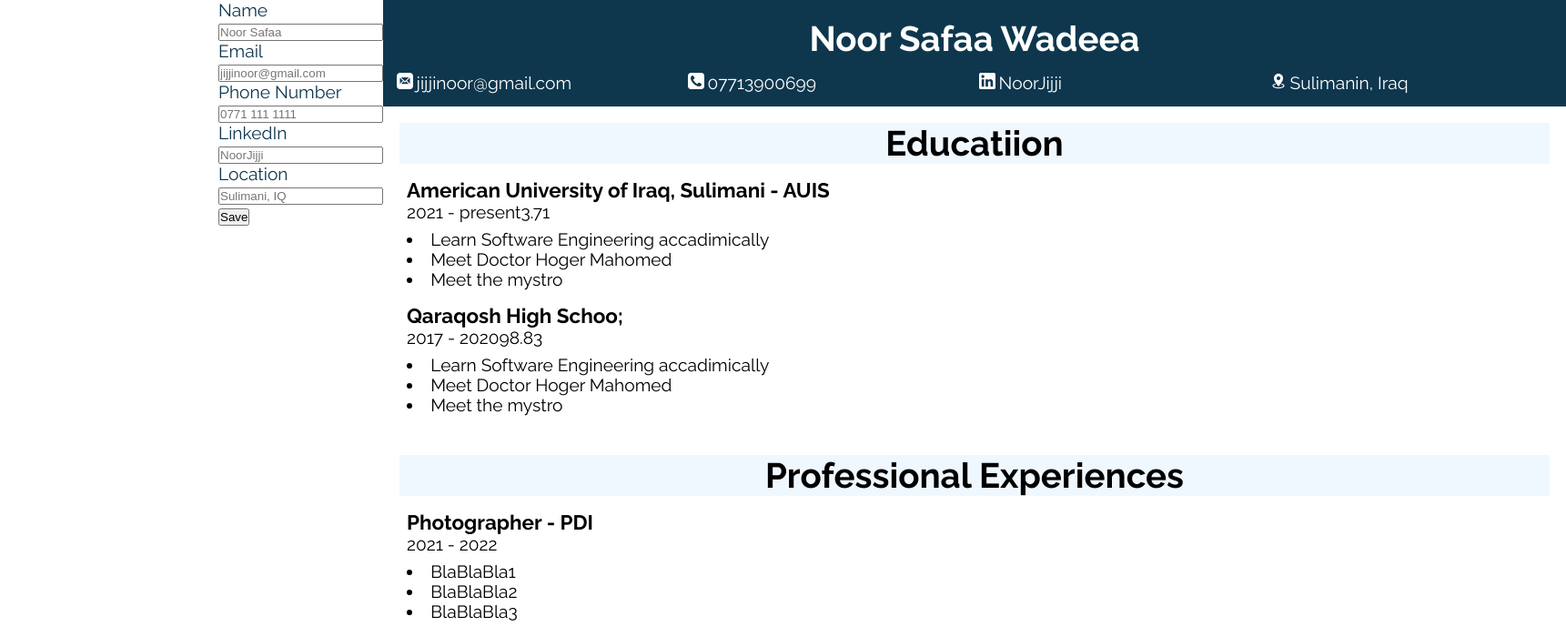
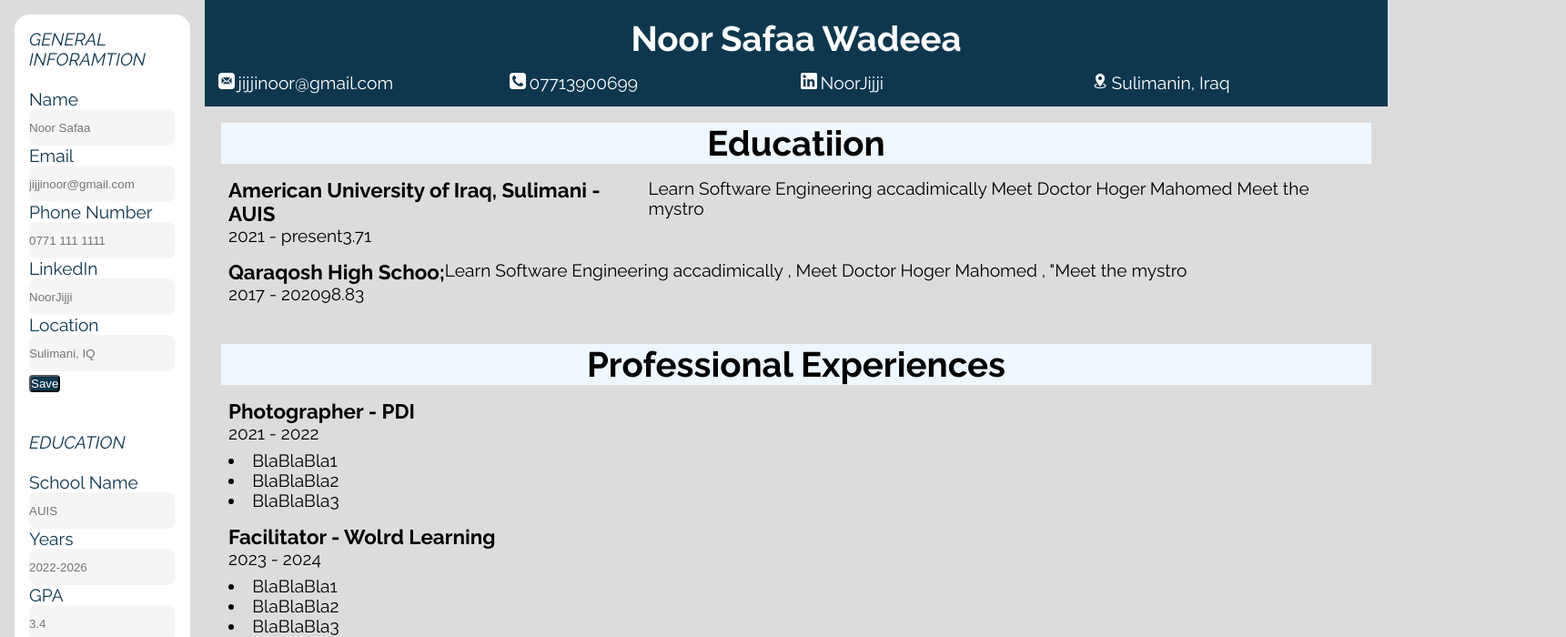
Before and after one commit to MRNSJ26/CV-Application, a React (Create React App) app: page / in a window 1280 px wide. Shown: the top 700 px of the page at 91% size, 1721 px wide, since content can reach past the window. Built offline with nearby package versions, Linux system fonts and the light colour scheme.

Commit message:
Added the 'addSchool' function and displaying it into the CV Template + change some style element

```diff
--- a/src/App.js
+++ b/src/App.js
@@ -6,21 +6,17 @@ const academicsArr = [
     name: "American University of Iraq, Sulimani - AUIS",
     year: "2021 - present",
     gpa: 3.71,
-    learningOutcomes: [
-      "Learn Software Engineering accadimically",
-      "Meet Doctor Hoger Mahomed",
-      "Meet the mystro",
-    ],
+    description: `Learn Software Engineering accadimically
+      Meet Doctor Hoger Mahomed
+      Meet the mystro`,
   },
   {
     name: "Qaraqosh High Schoo;",
     year: "2017 - 2020",
     gpa: 98.83,
-    learningOutcomes: [
-      "Learn Software Engineering accadimically",
-      "Meet Doctor Hoger Mahomed",
-      "Meet the mystro",
-    ],
+    description: `Learn Software Engineering accadimically\n,
+    Meet Doctor Hoger Mahomed\n,
+    "Meet the mystro\n`,
   },
 ];
 
@@ -46,6 +42,8 @@ export default function App() {
   const [location, setLocation] = useState("Sulimanin, Iraq");
   const [email, setEmail] = useState("jijjinoor@gmail.com");
 
+  const [academics, setAcademics] = useState(academicsArr);
+
   function handleSubmitGeneral(value) {
     setName(value.name);
     setPhone(value.phone);
@@ -53,25 +51,39 @@ export default function App() {
     setEmail(value.email);
     setLocation(value.location);
   }
+  function handleSubmitEducation(value) {
+    const newObj = {
+      name: value.schoolName,
+      year: value.years,
+      gpa: value.gpa,
+      description: value.description,
+    };
+    setAcademics((arr) => [...arr, newObj]);
+  }
 
   return (
     <div className="app">
-      <FormInput onSubmit={handleSubmitGeneral} />
+      <FormInput
+        onSubmitGeneral={handleSubmitGeneral}
+        onSubmitEducation={handleSubmitEducation}
+      />
       <CV
         name={name}
         phone={phone}
         linkedIn={linkedIn}
         location={location}
         email={email}
+        academics={academics}
       />
     </div>
   );
 }
 
-function FormInput({ onSubmit }) {
+function FormInput({ onSubmitGeneral, onSubmitEducation }) {
   return (
     <div className="formInput">
-      <InputGeneral onSubmit={onSubmit} />
+      <InputGeneral onSubmit={onSubmitGeneral} />
+      <InputEducation onSubmitEducation={onSubmitEducation} />
     </div>
   );
 }
@@ -92,27 +104,91 @@ function InputGeneral({ onSubmit }) {
   };
 
   return (
-    <div>
+    <div className="form-general">
       <form onSubmit={handleSubmit}>
+        <label>
+          <em>GENERAL INFORAMTION</em>
+        </label>
+        <br />
+        <br />
         <label>Name</label>
-        <input type="text" placeholder="Noor Safaa" name="name" />
+        <br />
+        <input type="text" placeholder="Noor Safaa" name="name" /> <br />
         <label>Email</label>
-        <input type="text" placeholder="jijjinoor@gmail.com" name="email" />
+        <br />
+        <input
+          type="email"
+          placeholder="jijjinoor@gmail.com"
+          name="email"
+        />{" "}
+        <br />
         <label>Phone Number</label>
-        <input type="text" placeholder="0771 111 1111" name="phone" />
+        <br />
+        <input type="tel" placeholder="0771 111 1111" name="phone" /> <br />
         <label>LinkedIn</label>
-        <input type="text" placeholder="NoorJijji" name="linkedIn" />
+        <br />
+        <input type="text" placeholder="NoorJijji" name="linkedIn" /> <br />
         <label>Location</label>
-        <input type="text" placeholder="Sulimani, IQ" name="location" />
+        <br />
+        <input type="text" placeholder="Sulimani, IQ" name="location" /> <br />
+        <button type="submit">Save</button>
+        <br />
+        <br />
+        <br />
+      </form>
+    </div>
+  );
+}
+
+function InputEducation({ onSubmitEducation }) {
+  const handleSubmit = (e) => {
+    e.preventDefault();
+
+    const formData = {
+      schoolName: e.target.name.value,
+      years: e.target.email.value,
+      gpa: e.target.phone.value,
+      description: e.target.description.value,
+    };
+
+    onSubmitEducation(formData);
+  };
+
+  return (
+    <div className="form-education">
+      <form onSubmit={handleSubmit}>
+        <label>
+          <em>EDUCATION</em>
+        </label>
+        <br />
+        <br />
+        <label>School Name</label>
+        <br />
+        <input type="text" placeholder="AUIS" name="name" />
+        <br />
+        <label>Years</label>
+        <br />
+        <input type="text" placeholder="2022-2026" name="email" /> <br />
+        <label>GPA</label>
+        <br />
+        <input type="text" placeholder="3.4" name="phone" /> <br />
+        <label htmlFor="description">Description</label>
+        <br />
+        <textarea
+          id="description"
+          name="description"
+          rows="4"
+          cols="18"
+        ></textarea>
         <button type="submit">Save</button>
       </form>
     </div>
   );
 }
 
-function CV({ name, phone, linkedIn, location, email }) {
+function CV({ name, phone, linkedIn, location, email, academics }) {
   return (
-    <div className="App">
+    <div className="cvDispaly">
       <GeneralInformation
         name={name}
         phone={phone}
@@ -120,7 +196,7 @@ function CV({ name, phone, linkedIn, location, email }) {
         location={location}
         email={email}
       />
-      <Education />
+      <Education academics={academics} />
       <Experiences />
     </div>
   );
@@ -153,9 +229,8 @@ function GeneralInformation({ name, phone, linkedIn, location, email }) {
   );
 }
 
-function Education() {
-  const arr = academicsArr;
-  const [academics, setAcademics] = useState(arr);
+function Education({ academics }) {
+  const arr = academics;
 
   return (
     <div className="sec education">
@@ -170,16 +245,16 @@ function Education() {
 function School({ schoolObj }) {
   return (
     <div className="miniSec school">
-      <h3>{schoolObj.name}</h3>
-      <p>
-        <span>{schoolObj.year}</span>
-        <span>{schoolObj.gpa}</span>
-      </p>
-      <ul>
-        {schoolObj.learningOutcomes.map((lo) => (
-          <li>{lo}</li>
-        ))}
-      </ul>
+      <div>
+        <h3>{schoolObj.name}</h3>
+        <p>
+          <span>{schoolObj.year}</span>
+          <span>{schoolObj.gpa}</span>
+        </p>
+      </div>
+      <div>
+        <p>{schoolObj.description}</p>
+      </div>
     </div>
   );
 }
--- a/src/index.css
+++ b/src/index.css
@@ -11,9 +11,9 @@ body {
   font-family: "Raleway", sans-serif;
   font-optical-sizing: auto;
   font-style: normal;
-  display: flex;
-  flex-direction: column;
   align-items: center;
+  background-color: gainsboro;
+  height: 100vh;
 }
 
 code {
@@ -21,15 +21,19 @@ code {
     monospace;
 }
 
+.cvDisplay {
+  width: 100vh;
+}
+
 .app {
+  padding: 2 rem;
   display: flex;
-  padding: 2 rem;
-  width: 100vmin;
 }
 
 .formInput {
   text-align: left;
   color: #0e374e;
+  width: 100vh;
 }
 
 .general {
@@ -91,3 +95,39 @@ code {
   list-style-position: inside;
   margin-top: 0.5rem;
 }
+
+.formInput {
+  margin: 1rem;
+  width: 100%;
+  background-color: white;
+  padding: 1rem;
+  border-radius: 1rem;
+  height: fit-content;
+}
+
+.formInput button {
+  background-color: #0e374e;
+  color: white;
+  border-radius: 0.25rem;
+}
+
+.formInput input {
+  background-color: whitesmoke;
+  color: #0e374e;
+  height: 2.5rem;
+  width: 10rem;
+  border-radius: 0.5rem;
+  border-color: #0e374e;
+  border-width: 0rem;
+}
+
+label {
+  margin: 0.25 rem;
+}
+input {
+  margin: 0.25 rem;
+}
+
+.school {
+  display: flex;
+}
```
